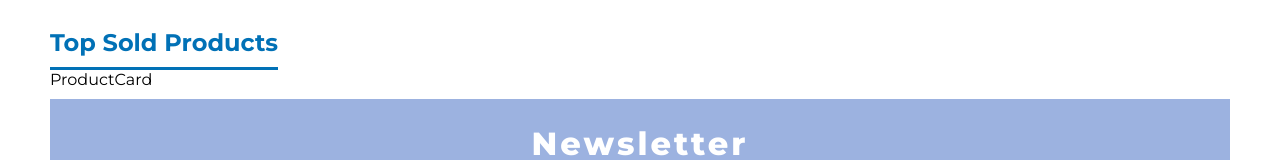
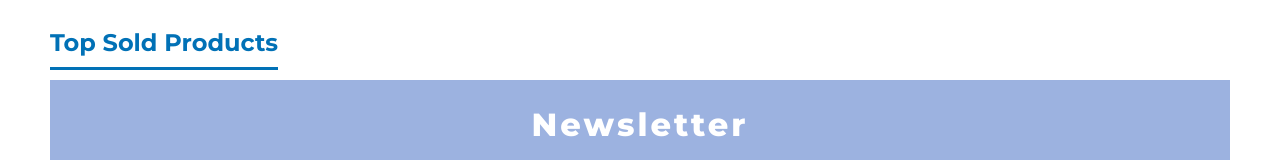
Before and after one commit to rxmann/Ecommerce-BechCha-Client, a React (Create React App) app: page /home in a window 1280 px wide. Shown: the part 936-1096 px from the top of the page. Built offline with nearby package versions, Linux system fonts and the light colour scheme.

Commit message:
check and working condition

```diff
--- a/src/Components/ProductCard.jsx
+++ b/src/Components/ProductCard.jsx
@@ -1,8 +1,25 @@
 import styled from "styled-components"
+
+
+const Container = styled.div`
+
+`
+
+const Wrapper = styled.div`
+
+`
+
+
+
+
 
 const ProductCard = () => {
   return (
-    <div>ProductCard</div>
+    <Container >
+      <Wrapper>
+
+      </Wrapper>
+    </Container>
   )
 }
 
```
